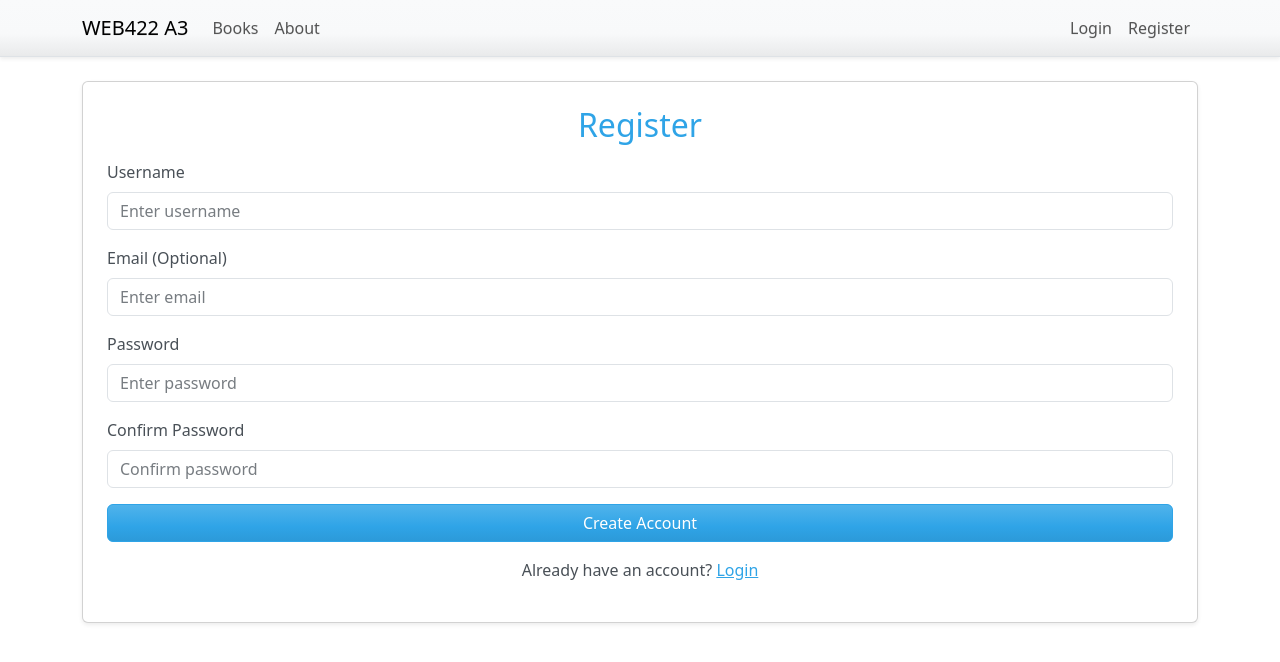
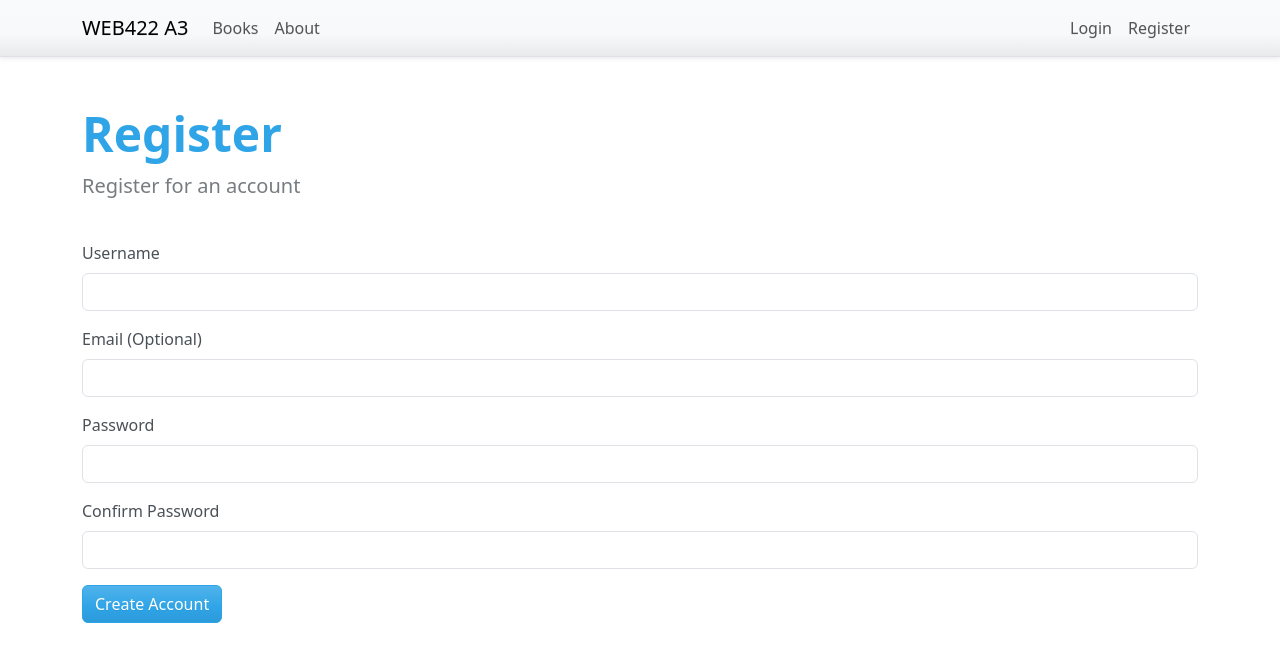
Before and after one commit to abagheri14/web422-a2-books-app, a Next.js app: page /register in a window 1280 px wide. Shown: the top 662 px of the page. Built offline with nearby package versions, Linux system fonts and the light colour scheme.

Commit message:
Update register.js

```diff
--- a/pages/register.js
+++ b/pages/register.js
@@ -1,91 +1,74 @@
-import { useForm } from "react-hook-form";
+import { useState } from "react";
 import { useRouter } from "next/router";
-import { useState } from "react";
-import { Card, Button, Form } from "react-bootstrap";
-import Link from "next/link";
 import { registerUser } from "@/lib/authenticate";
+import { Button, Form, Alert } from "react-bootstrap";
+import PageHeader from "@/components/PageHeader"; // Add this for consistency
 
 export default function Register() {
   const router = useRouter();
-  const { register, handleSubmit, formState: { errors } } = useForm();
-  const [serverError, setServerError] = useState("");
+  const [user, setUser] = useState("");
+  const [password, setPassword] = useState("");
+  const [password2, setPassword2] = useState("");
+  const [warning, setWarning] = useState("");
 
-  async function onSubmit(data) {
-    setServerError("");
+  const handleSubmit = async (e) => {
+    e.preventDefault();
 
-    if (data.password !== data.confirmPassword) {
-      setServerError("Passwords do not match");
+    if (password !== password2) {
+      setWarning("Passwords do not match.");
       return;
     }
 
-    try {
-      await registerUser({
-        userName: data.userName,
-        password: data.password,
-        email: data.email || null
-      });
+    // Clear warning before new attempt
+    setWarning("");
 
-      router.push("/login?register=success");
-    } catch (err) {
-      setServerError(err.message || "Registration failed");
+    // Use the updated registerUser that returns the full response object
+    const res = await registerUser(user, password, password2);
+
+    if (res.status === 200) {
+      // Registration successful
+      router.push("/login");
+    } else {
+      // Registration failed (422 is expected here)
+
+      let message = "Registration failed.";
+
+      // Try to get the detailed error message from the backend (if available)
+      try {
+        const data = await res.json();
+        message = data.message || message;
+      } catch (err) {
+        // If res.json() fails, stick with generic message
+      }
+
+      setWarning(message);
     }
-  }
+  };
 
   return (
-    <Card className="p-4 shadow-sm">
-      <h2 className="mb-3 text-center">Register</h2>
-
-      {serverError && <p className="alert alert-danger">{serverError}</p>}
-
-      <Form onSubmit={handleSubmit(onSubmit)}>
-
+    <>
+      <PageHeader text="Register" subtext="Register for an account" />
+      {warning && <Alert variant="danger">{warning}</Alert>}
+      <Form onSubmit={handleSubmit}>
         <Form.Group className="mb-3">
           <Form.Label>Username</Form.Label>
-          <Form.Control
-            {...register("userName", { required: true })}
-            type="text"
-            placeholder="Enter username"
-          />
-          {errors.userName && <small className="text-danger">Username is required</small>}
+          <Form.Control type="text" value={user} onChange={(e) => setUser(e.target.value)} />
         </Form.Group>
-
         <Form.Group className="mb-3">
           <Form.Label>Email (Optional)</Form.Label>
-          <Form.Control
-            {...register("email")}
-            type="email"
-            placeholder="Enter email"
-          />
+          {/* Email field based on your previous screenshot */}
+          <Form.Control type="email" />
         </Form.Group>
-
         <Form.Group className="mb-3">
           <Form.Label>Password</Form.Label>
-          <Form.Control
-            {...register("password", { required: true })}
-            type="password"
-            placeholder="Enter password"
-          />
-          {errors.password && <small className="text-danger">Password is required</small>}
+          <Form.Control type="password" value={password} onChange={(e) => setPassword(e.target.value)} />
         </Form.Group>
-
         <Form.Group className="mb-3">
           <Form.Label>Confirm Password</Form.Label>
-          <Form.Control
-            {...register("confirmPassword", { required: true })}
-            type="password"
-            placeholder="Confirm password"
-          />
-          {errors.confirmPassword && <small className="text-danger">Confirm your password</small>}
+          <Form.Control type="password" value={password2} onChange={(e) => setPassword2(e.target.value)} />
         </Form.Group>
-
-        <div className="d-grid">
-          <Button type="submit" variant="primary">Create Account</Button>
-        </div>
+        <Button type="submit">Create Account</Button>
       </Form>
-
-      <p className="mt-3 text-center">
-        Already have an account? <Link href="/login">Login</Link>
-      </p>
-    </Card>
+    </>
   );
 }
```
